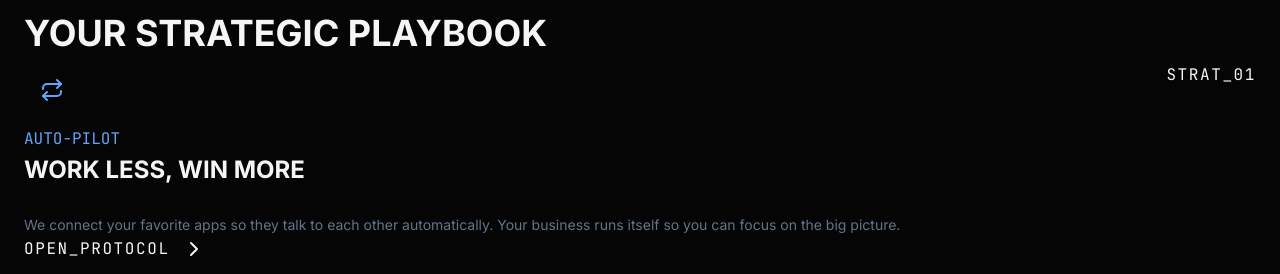
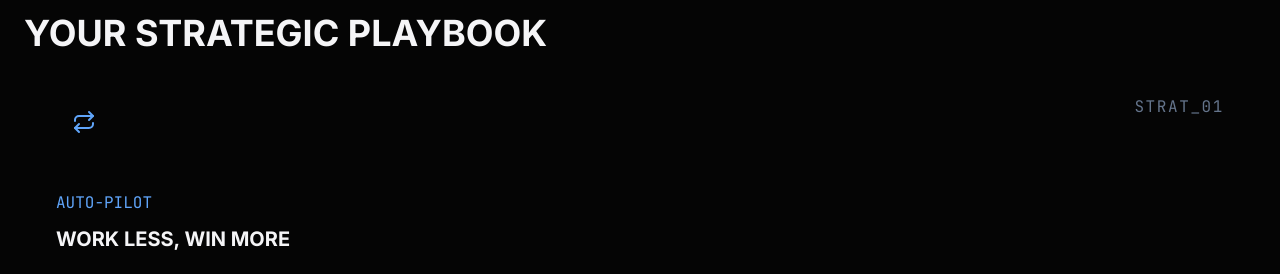
Before and after one commit to crownccreative-code/cccreative, a React (Create React App) app in the folder frontend/: page / in a window 1280 px wide. Shown: the part 521-795 px from the top of the page. Built offline with nearby package versions, Linux system fonts and the light colour scheme; no server answers.

Commit message:
auto-commit for a4818842-c00d-4323-a82c-1b89c88bbd97

```diff
--- a/frontend/src/pages/Landing.js
+++ b/frontend/src/pages/Landing.js
@@ -82,20 +82,27 @@ const TRANSLATIONS = {
 };
 
 const PlayCard = ({ span, icon, title, label, desc, id }) => (
-  <div className={`${span} group relative overflow-hidden bg-white/[0.01] border border-white/5 p-10 rounded-[2rem] hover:border-blue-500/30 transition-colors`} style={{ transitionDuration: '500ms' }}>
-    <div className="absolute top-0 right-0 w-32 h-32 bg-blue-500/5 blur-3xl group-hover:bg-blue-500/10 transition-colors" style={{ transitionDuration: '500ms' }}></div>
-    <div className="relative z-10 flex flex-col h-full">
-      <div className="flex justify-between items-start mb-12">
-        <div className="p-4 bg-white/5 border border-white/10 rounded-2xl group-hover:border-blue-500/40 transition-colors">
+  <div className={`${span} group relative overflow-hidden rounded-2xl hover:scale-[1.02] transition-transform`} style={{ transitionDuration: '300ms' }}>
+    {/* Card Background */}
+    <div className="absolute inset-0 bg-gradient-to-br from-[#151515] to-[#0D0D0D] rounded-2xl"></div>
+    <div className="absolute inset-0 border border-white/10 rounded-2xl group-hover:border-blue-500/40 transition-colors"></div>
+
+    {/* Glow Effect */}
+    <div className="absolute top-0 right-0 w-40 h-40 bg-blue-500/5 blur-3xl group-hover:bg-blue-500/15 transition-colors" style={{ transitionDuration: '500ms' }}></div>
+
+    {/* Content */}
+    <div className="relative z-10 p-8 flex flex-col h-full">
+      <div className="flex justify-between items-start mb-8">
+        <div className="p-4 bg-white/5 border border-white/10 rounded-xl group-hover:border-blue-500/40 group-hover:bg-blue-500/10 transition-colors">
           {icon}
         </div>
-        <span className="font-mono text-[9px] text-slate-800 tracking-widest">{id}</span>
+        <span className="font-mono text-[10px] text-slate-500 tracking-widest bg-black/30 px-2 py-1 rounded">{id}</span>
       </div>
-      <span className="text-blue-400 font-mono text-[9px] tracking-[0.4em] uppercase mb-3 block">{label}</span>
-      <h3 className="text-2xl font-bold mb-6 tracking-tight uppercase group-hover:text-white transition-colors">{title}</h3>
-      <p className="text-slate-500 text-sm leading-relaxed max-w-sm">{desc}</p>
-      <div className="mt-12 flex items-center gap-3 text-[9px] font-mono text-slate-700 group-hover:text-blue-400 cursor-pointer transition-colors tracking-widest uppercase">
-        OPEN_PROTOCOL <ChevronRight className="w-3 h-3" />
+      <span className="text-blue-400 font-mono text-[10px] tracking-[0.3em] uppercase mb-2 block">{label}</span>
+      <h3 className="text-xl font-bold mb-4 tracking-tight uppercase text-white group-hover:text-blue-100 transition-colors">{title}</h3>
+      <p className="text-slate-400 text-sm leading-relaxed flex-1">{desc}</p>
+      <div className="mt-6 pt-4 border-t border-white/5 flex items-center gap-2 text-[10px] font-mono text-slate-500 group-hover:text-blue-400 cursor-pointer transition-colors tracking-widest uppercase">
+        LEARN MORE <ChevronRight className="w-3 h-3" />
       </div>
     </div>
   </div>
```
